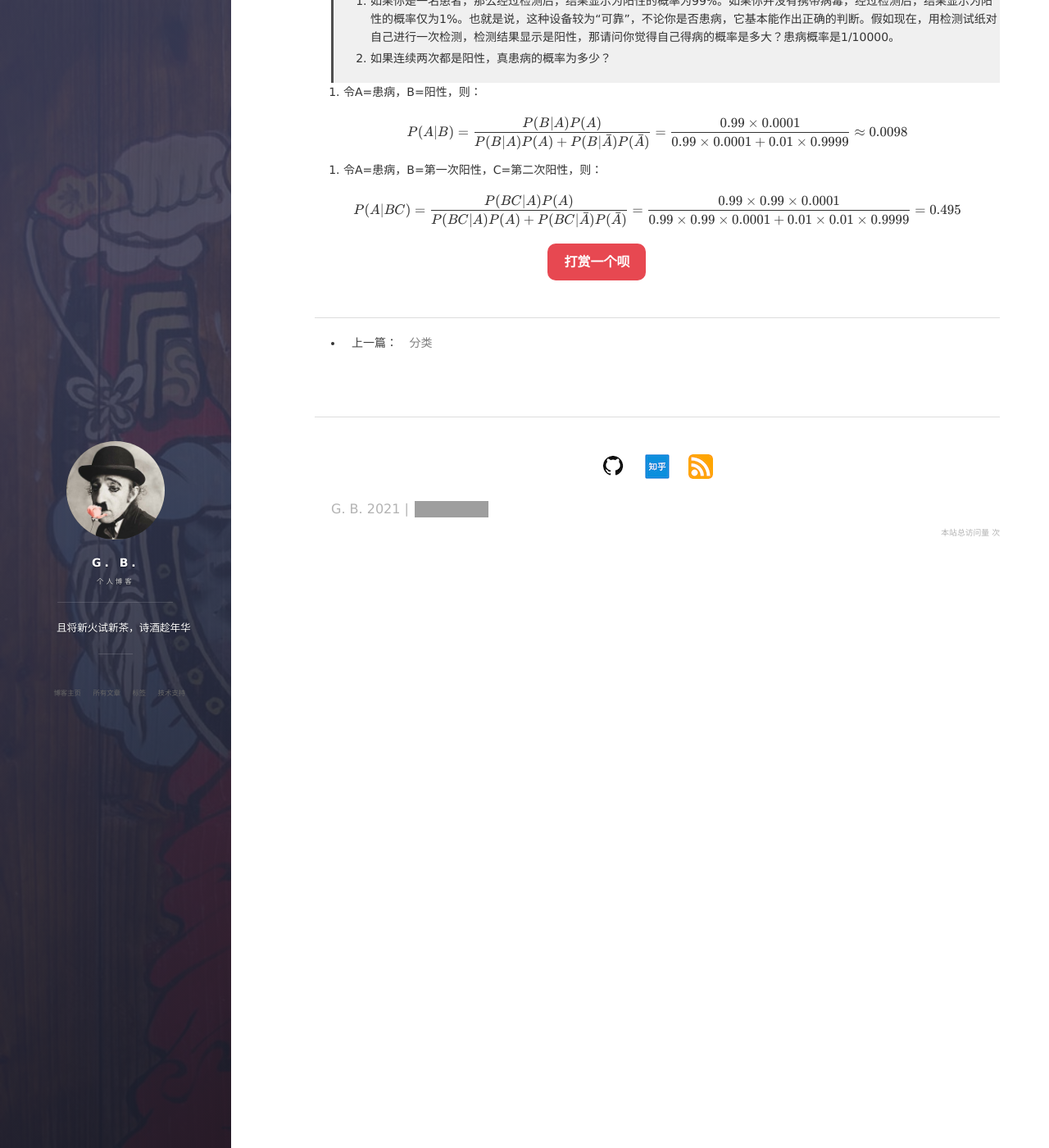
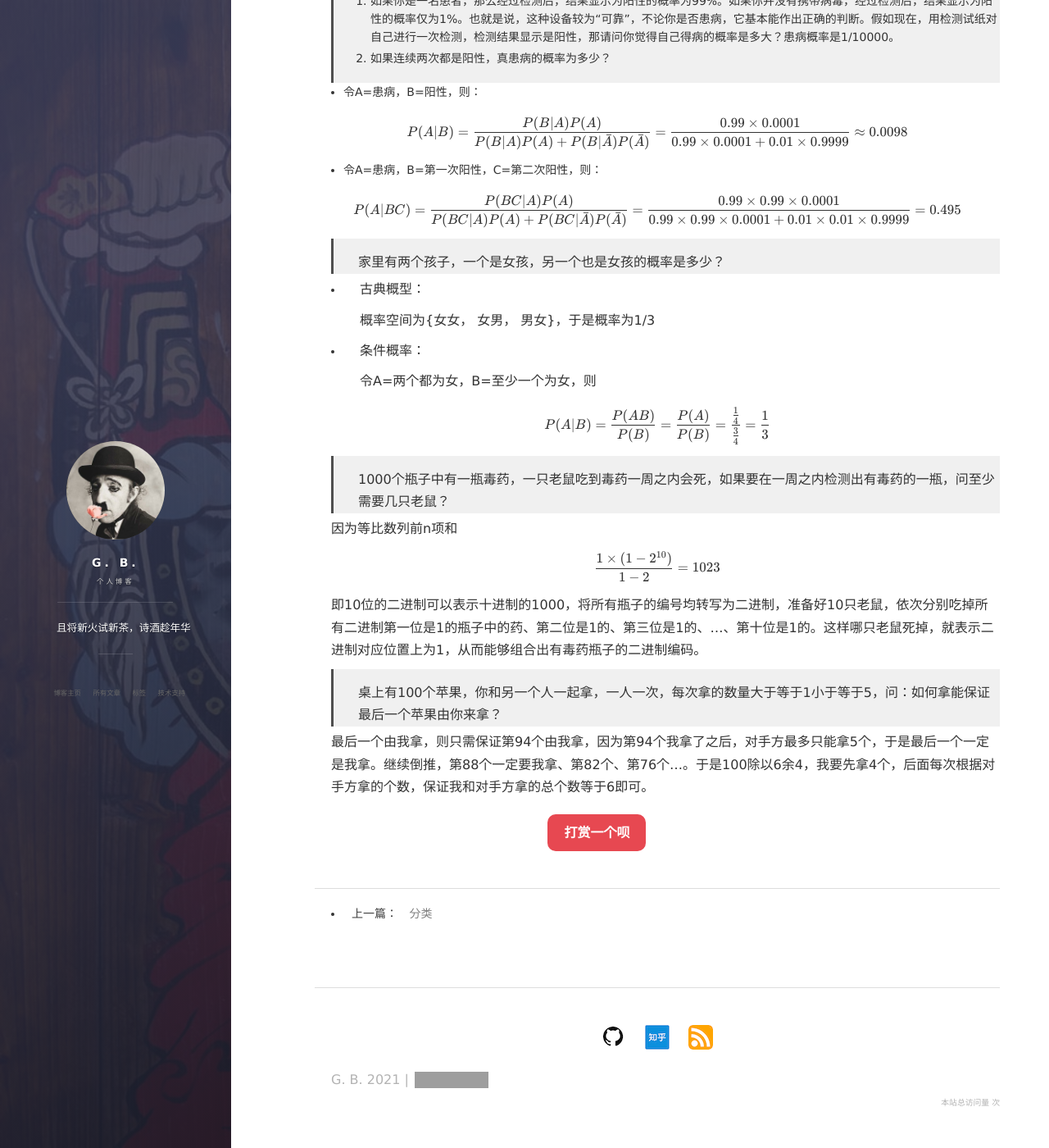
Before and after one commit to Blanket58/Blanket58.github.io, a Jekyll site: the page built from _posts/2021-11-02-brain-teaser.md, in a window 1280 px wide and 1400 px high, scrolled down 1485 px. Shown: the whole window at 82% size. Built offline with Jekyll 4.4.1, drawn with Linux system fonts in a browser that asks for light colours; nearby versions of some CDN libraries; comment, search, counter and statistics services are not loaded; grey boxes are pictures that could not be loaded.

Commit message:
Update 2021-11-02-brain-teaser.md

```diff
--- a/_posts/2021-11-02-brain-teaser.md
+++ b/_posts/2021-11-02-brain-teaser.md
@@ -49,14 +49,42 @@ katex: true
 
 
 
-1. 令A=患病，B=阳性，则：
+- 令A=患病，B=阳性，则：
 
 $$
 P(A \vert B) = \frac {P(B \vert A) P(A)} {P(B \vert A) P(A) + P(B \vert \bar A) P(\bar A)} = \frac {0.99 \times 0.0001} {0.99 \times 0.0001 + 0.01 \times 0.9999} \approx 0.0098
 $$
 
-2. 令A=患病，B=第一次阳性，C=第二次阳性，则：
+- 令A=患病，B=第一次阳性，C=第二次阳性，则：
 
 $$
 P(A \vert BC) = \frac {P(BC \vert A) P(A)} {P(BC \vert A) P(A) + P(BC \vert \bar A) P(\bar A)} = \frac {0.99 \times 0.99 \times 0.0001} {0.99 \times 0.99 \times 0.0001 + 0.01 \times 0.01 \times 0.9999} = 0.495
 $$
+
+> 家里有两个孩子，一个是女孩，另一个也是女孩的概率是多少？
+
+- 古典概型：
+
+  概率空间为{女女， 女男， 男女}，于是概率为1/3
+
+- 条件概率：
+
+  令A=两个都为女，B=至少一个为女，则
+
+$$
+P(A \vert B) = \frac {P(AB)} {P(B)} = \frac {P(A)} {P(B)} = \frac {\frac 1 4} {\frac 3 4} = \frac 1 3
+$$
+
+> 1000个瓶子中有一瓶毒药，一只老鼠吃到毒药一周之内会死，如果要在一周之内检测出有毒药的一瓶，问至少需要几只老鼠？
+
+因为等比数列前n项和
+
+$$
+\frac {1 \times (1 - 2 ^ {10})} {1 - 2} = 1023
+$$
+
+即10位的二进制可以表示十进制的1000，将所有瓶子的编号均转写为二进制，准备好10只老鼠，依次分别吃掉所有二进制第一位是1的瓶子中的药、第二位是1的、第三位是1的、…、第十位是1的。这样哪只老鼠死掉，就表示二进制对应位置上为1，从而能够组合出有毒药瓶子的二进制编码。
+
+> 桌上有100个苹果，你和另一个人一起拿，一人一次，每次拿的数量大于等于1小于等于5，问：如何拿能保证最后一个苹果由你来拿？
+
+最后一个由我拿，则只需保证第94个由我拿，因为第94个我拿了之后，对手方最多只能拿5个，于是最后一个一定是我拿。继续倒推，第88个一定要我拿、第82个、第76个…。于是100除以6余4，我要先拿4个，后面每次根据对手方拿的个数，保证我和对手方拿的总个数等于6即可。
```
